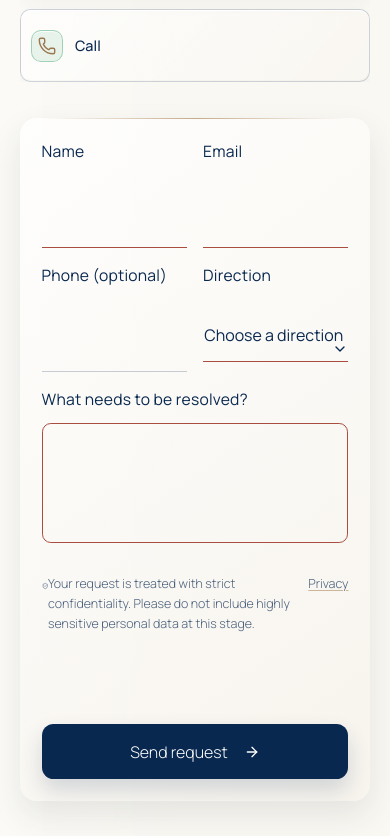
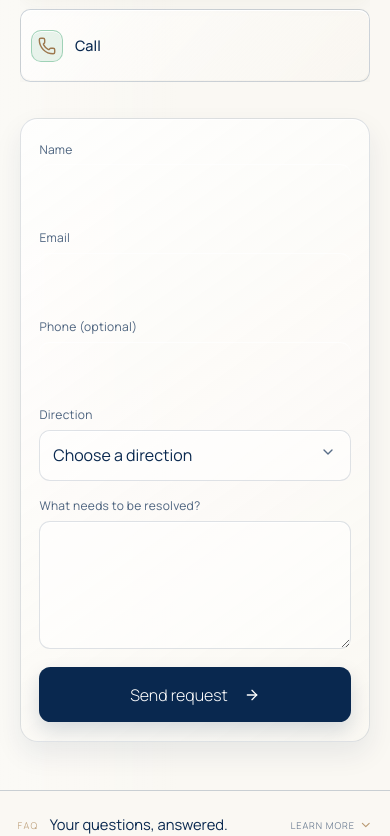
Before and after one commit to dmkstudio/poc-riviera-editorial-site, a Next.js app: page / in a window 390 px wide. Shown: the part 5173-6009 px from the top of the page. Built offline with nearby package versions, Linux system fonts and the light colour scheme.

Commit message:
Refine mobile request form

```diff
--- a/app/globals.css
+++ b/app/globals.css
@@ -1342,3 +1342,115 @@ header{
     outline:none;
   }
 }
+
+/* Mobile request form: a quiet paper panel with tactile fields, not a desktop
+   form compressed into a phone viewport. The privacy note is intentionally
+   kept on larger screens and omitted here to keep the request flow focused. */
+@media(max-width:760px){
+  .contact .form{
+    grid-template-columns:1fr;
+    gap:1rem;
+    padding:1.35rem 1.15rem 1.2rem;
+    border:1px solid rgba(9,40,79,.13);
+    border-radius:1.1rem;
+    background:linear-gradient(145deg,rgba(255,255,255,.78),rgba(250,248,243,.92));
+    box-shadow:inset 0 1px 0 rgba(255,255,255,.92),0 12px 28px rgba(9,40,79,.08);
+  }
+
+  .contact .form::before{display:none}
+
+  .contact .form>label:not(.honeypot):not(.task),
+  .contact .form .task{
+    grid-column:1/-1;
+    height:auto;
+    min-height:0;
+  }
+
+  .contact .form label{
+    gap:.42rem;
+    font-size:.75rem;
+    letter-spacing:.025em;
+  }
+
+  .contact .form label>span:first-child{
+    color:rgba(9,40,79,.72);
+    transition:color .2s ease;
+  }
+
+  .contact .form input,
+  .contact .form .select,
+  .contact .form textarea{
+    border:1px solid rgba(9,40,79,.13);
+    border-radius:.68rem;
+    background:rgba(255,255,255,.52);
+    box-shadow:inset 0 1px 0 rgba(255,255,255,.8);
+  }
+
+  .contact .form input,
+  .contact .form select{
+    min-height:3.05rem;
+    padding:.7rem .8rem;
+    font-size:1rem;
+    border:0;
+    border-radius:.68rem;
+    background:transparent;
+  }
+
+  .contact .form .select{display:block}
+
+  .contact .form .select svg{
+    right:.85rem;
+    bottom:1rem;
+    color:rgba(9,40,79,.68);
+  }
+
+  .contact .form textarea{
+    min-height:8rem;
+    padding:.8rem;
+    font-size:1rem;
+    line-height:1.55;
+    resize:vertical;
+  }
+
+  .contact .form :is(input,select,textarea){
+    outline:none;
+    transition:border-color .2s ease,box-shadow .2s ease,background .2s ease;
+  }
+
+  /* Empty required fields are an invitation, not an error state. */
+  .contact .form :is(input,select,textarea):invalid{
+    border-color:rgba(9,40,79,.13);
+    box-shadow:inset 0 1px 0 rgba(255,255,255,.8);
+  }
+
+  .contact .form label:focus-within>span:first-child{color:var(--ink)}
+
+  .contact .form :is(input,select,textarea):focus,
+  .contact .form :is(input,select,textarea):focus-visible{
+    border-color:rgba(185,154,114,.75);
+    background:rgba(255,255,255,.78);
+    box-shadow:0 0 0 3px rgba(185,154,114,.16),inset 0 1px 0 rgba(255,255,255,.88);
+  }
+
+  .contact .form .privacy{display:none!important}
+
+  .contact .form .form-status{min-height:0;margin:0}
+
+  .contact .form .submit{
+    grid-column:1/-1;
+    min-height:3.35rem;
+    margin-top:.15rem;
+    border-radius:.72rem;
+    box-shadow:0 9px 20px rgba(9,40,79,.15);
+  }
+
+  .contact .form.success{
+    min-height:20rem;
+    padding:2rem 1.5rem;
+  }
+}
+
+@media(prefers-reduced-motion:reduce){
+  .contact .form :is(input,select,textarea),
+  .contact .form label>span:first-child{transition:none}
+}
```
